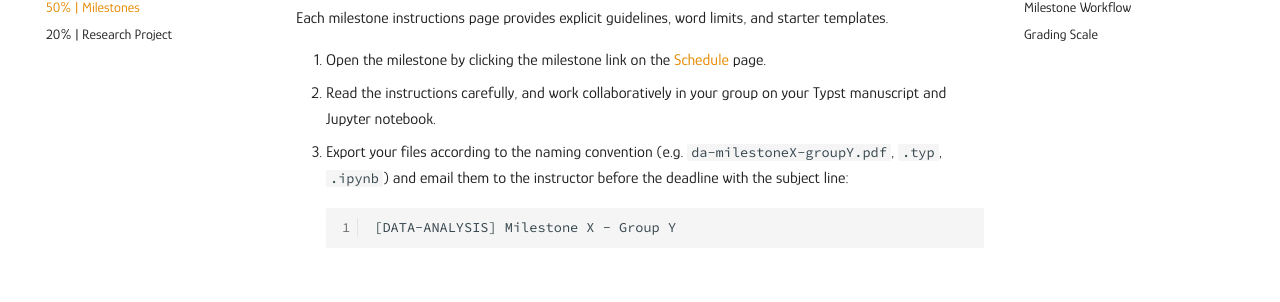
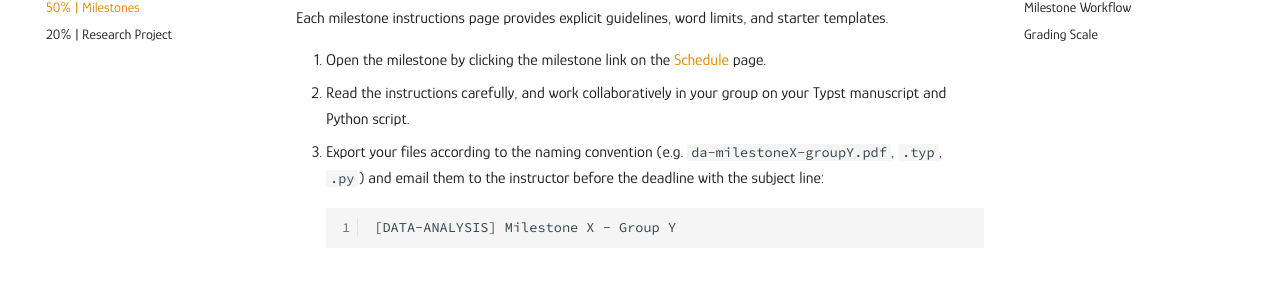
Before and after one commit to mickaeltemporao/data-analysis, an MkDocs documentation site: the page built from docs/activities/challenges.md, in a window 1280 px wide and 900 px high, scrolled down 781 px. Shown: the part 176-478 px from the top of the window. Built offline with MkDocs 1.6.1 and Material for MkDocs 9.7.7, drawn with Linux system fonts in a browser that asks for light colours; comment, search, counter and statistics services are not loaded.

Commit message:
docs: align challenges and syllabus with interactive Python script workflow

````diff
--- a/docs/activities/challenges.md
+++ b/docs/activities/challenges.md
@@ -22,8 +22,8 @@ There will be dedicated time during class meetings in the hands-on lab to work o
 Each milestone instructions page provides explicit guidelines, word limits, and starter templates.
 
 1. Open the milestone by clicking the milestone link on the [Schedule](../schedule.md) page.
-2. Read the instructions carefully, and work collaboratively in your group on your Typst manuscript and Jupyter notebook.
-3. Export your files according to the naming convention (e.g. `da-milestoneX-groupY.pdf`, `.typ`, `.ipynb`) and email them to the instructor before the deadline with the subject line:
+2. Read the instructions carefully, and work collaboratively in your group on your Typst manuscript and Python script.
+3. Export your files according to the naming convention (e.g. `da-milestoneX-groupY.pdf`, `.typ`, `.py`) and email them to the instructor before the deadline with the subject line:
     ```text
     [DATA-ANALYSIS] Milestone X - Group Y
     ```
````
Also changed, not shown: docs/syllabus.md (+1 -1 lines).
